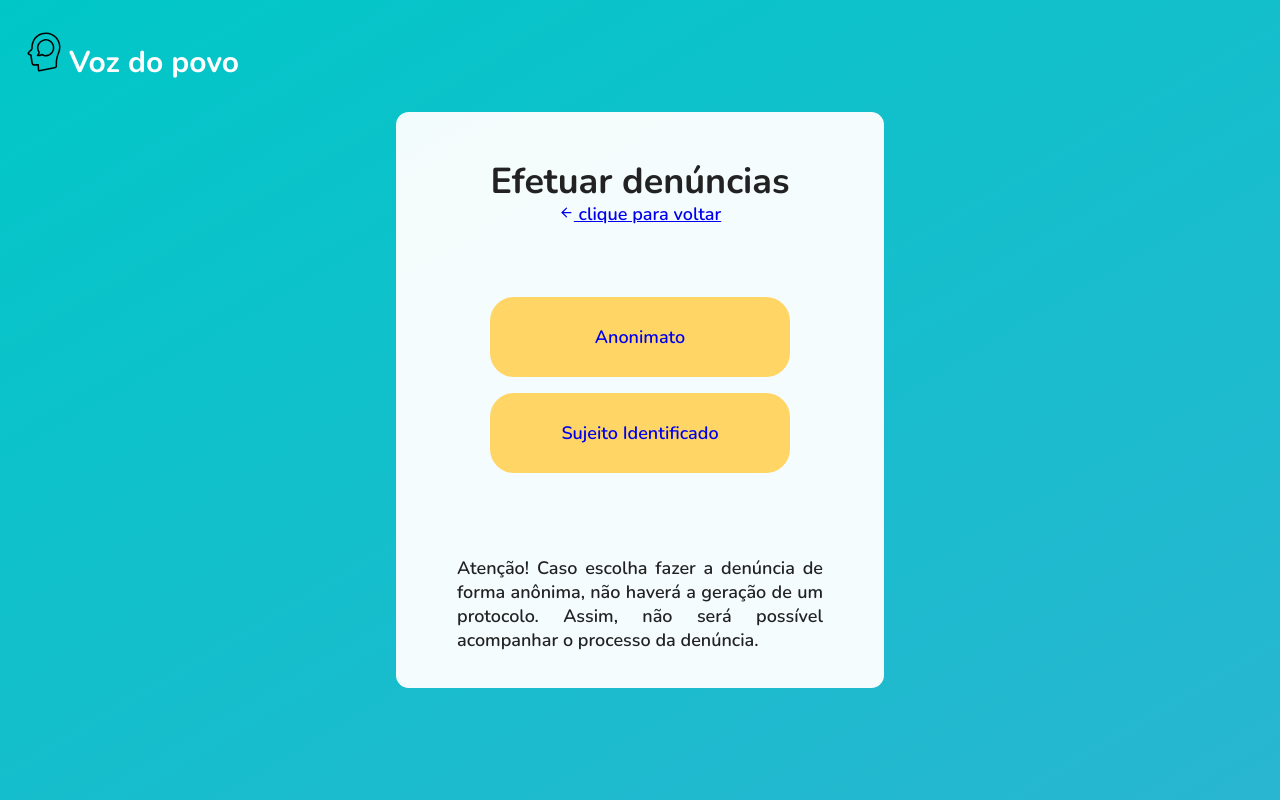
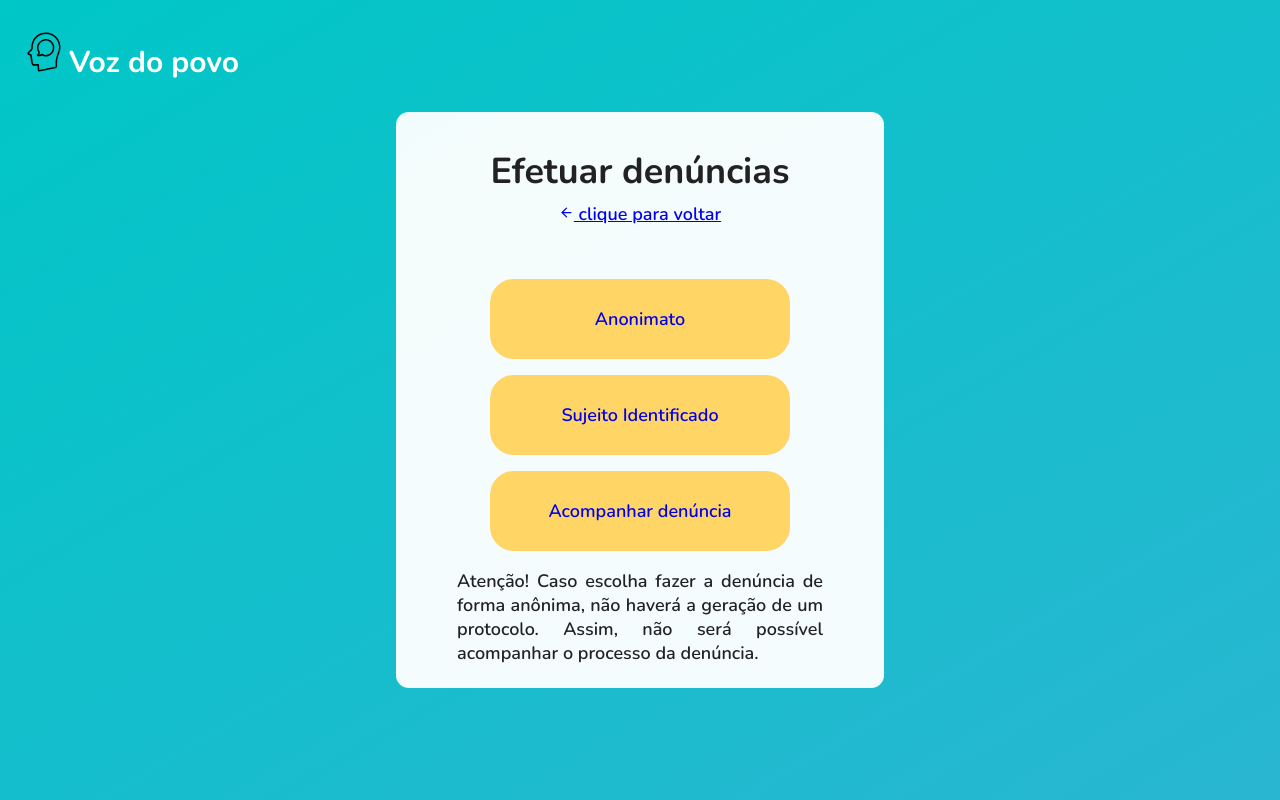
Before and after one commit to caionuneso/vp, a React (Create React App) app in the folder front/: page /denunciations in a window 1280 px wide. Built offline with nearby package versions, Linux system fonts and the light colour scheme.

Commit message:
editDenunciations

```diff
--- a/front/package.json
+++ b/front/package.json
@@ -12,6 +12,8 @@
     "@types/react": "^16.9.53",
     "@types/react-dom": "^16.9.8",
     "@types/react-router-dom": "^5.1.7",
+    "@unform/core": "^2.1.3",
+    "@unform/web": "^2.1.3",
     "react": "^17.0.1",
     "react-dom": "^17.0.1",
     "react-icons": "^4.1.0",
--- a/front/src/pages/denunciations.tsx
+++ b/front/src/pages/denunciations.tsx
@@ -31,6 +31,7 @@ function denunciations() {
           <div className="buttonChoice">
             <Link to="/report">Anonimato</Link>
             <Link to="/generateProtocol">Sujeito Identificado</Link>
+            <Link to="/">Acompanhar denúncia</Link>
           </div>
           <div className="alert">
             <p>
--- a/front/src/pages/pages-denunciations/report.tsx
+++ b/front/src/pages/pages-denunciations/report.tsx
@@ -3,6 +3,10 @@ import React from 'react';
 import icon from '../images/icon.svg'
 
 import '../../styles/pages/pages-denunciations/report.css';
+
+import { Form } from '@unform/web';
+
+import Input from '../../components/Form/input';
 
 function report(){
     return(
--- a/front/src/styles/pages/denunciations.css
+++ b/front/src/styles/pages/denunciations.css
@@ -47,13 +47,14 @@
 }
 
 #page-denunciations .content-wrapper header .tolbarDenunciations h1{
-    line-height: 40px;
+    line-height: 20px;
     color: #222;
     margin-top: 50px;
 }
 
 #page-denunciations .content-wrapper header .tolbarDenunciations a{
-    margin-bottom: 50px;
+    margin-bottom: 40px;
+    margin-top: 20px;
 }
 
 #page-denunciations .content-wrapper header .tolbarDenunciations{
@@ -74,8 +75,8 @@
     justify-content: space-between;
     align-items: center;
 
-    margin-top: 0.8rem;
-    margin-bottom: 0.8rem;
+    margin-top: 0.3rem;
+    margin-bottom: 0.3rem;
 }
 
 #page-denunciations .content-wrapper .buttonChoice a {
@@ -99,10 +100,10 @@
 }
 
 #page-denunciations .content-wrapper main .alert{
-    padding: 0.8rem 0;
+    padding: 0rem 0;
     width: 75%;
 
-    margin-top: 50px;
+    margin-top: 5px;
 }
 
 #page-denunciations .content-wrapper main .alert p{
@@ -145,4 +146,8 @@
         width: 75%;
         margin-top: 10%;
     }
+
+    #page-denunciations .content-wrapper main .alert p{
+        font-size: 15px;
+    }
 }
```
Also changed, not shown: front/src/components/Form/input.js (added, +17 -0 lines), front/src/components/Form/idex.js (added), 2 other files (tests, documents, lock files or other folders).
